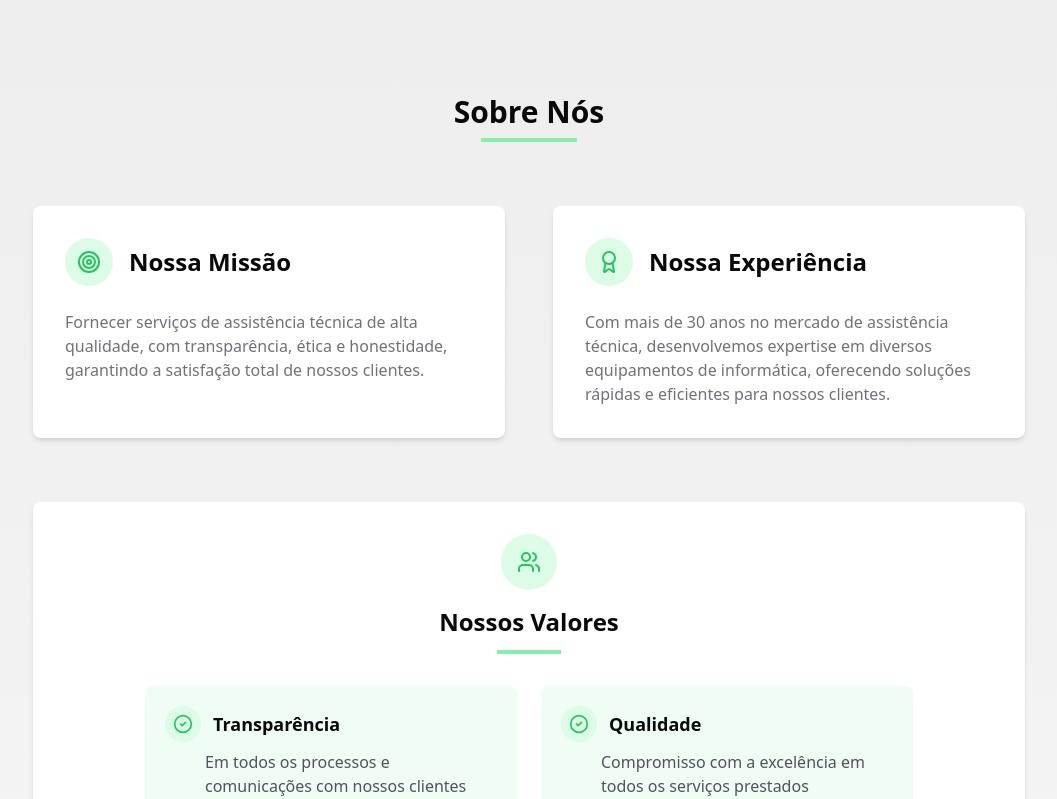
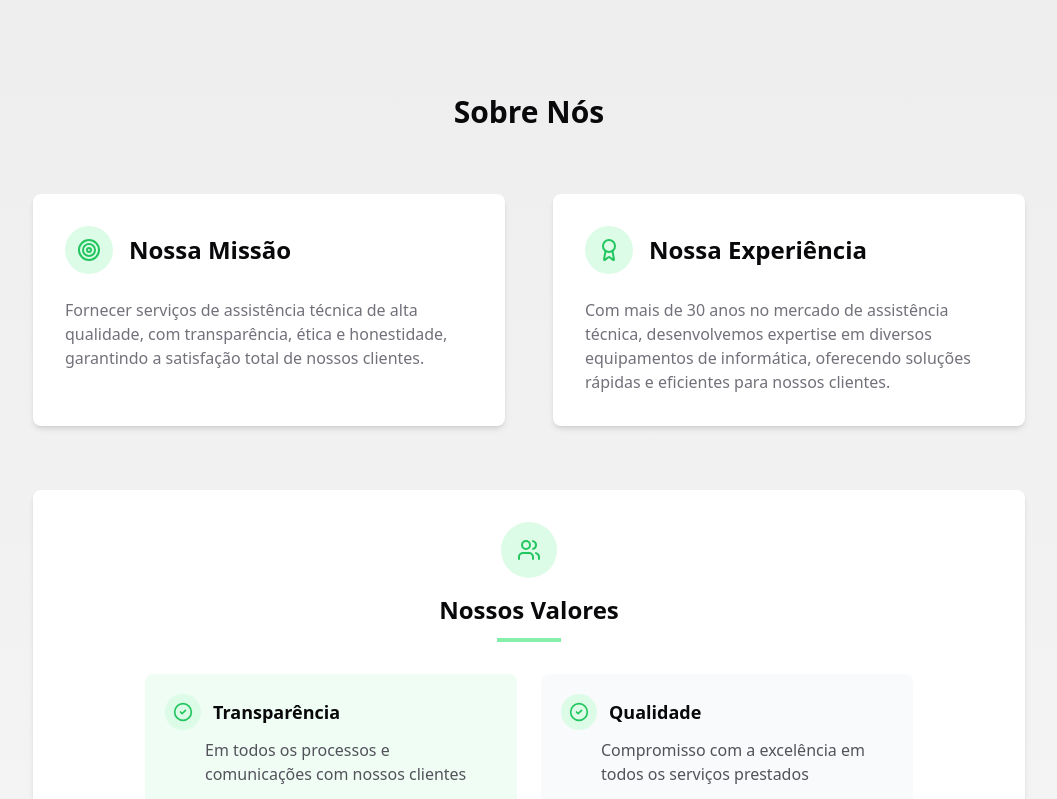
Before and after one commit to Daischi/Intercompnet, a Next.js app: page / in a window 1280 px wide. Shown: the part 880-1679 px from the top of the page, without its empty margins (111-1168 px from the left). Built offline with nearby package versions, Linux system fonts and the light colour scheme.

Commit message:
mudando palheta de cores

```diff
--- a/src/components/Sobrenos/index.tsx
+++ b/src/components/Sobrenos/index.tsx
@@ -5,7 +5,6 @@ export default function Sobrenos() {
     <div className="container mx-auto px-4 py-16 max-w-5xl scale-100">
       <div className="text-center mb-12">
         <h1 className="text-3xl font-bold mb-2">Sobre Nós</h1>
-        <div className="w-24 h-1 bg-green-300 mx-auto"></div>
 
       </div>
 
@@ -59,7 +58,7 @@ export default function Sobrenos() {
             </p>
           </div>
 
-          <div className="bg-green-50 dark:bg-zinc-700/30 p-5 rounded-lg transition-transform hover:scale-105">
+          <div className="bg-gray-50 dark:bg-zinc-700/30 p-5 rounded-lg transition-transform hover:scale-105">
             <div className="flex items-center gap-3 mb-2">
               <div className="p-2 bg-green-100 dark:bg-green-900/50 rounded-full">
                 <CircleCheck className="text-green-500 h-5 w-5" />
```
